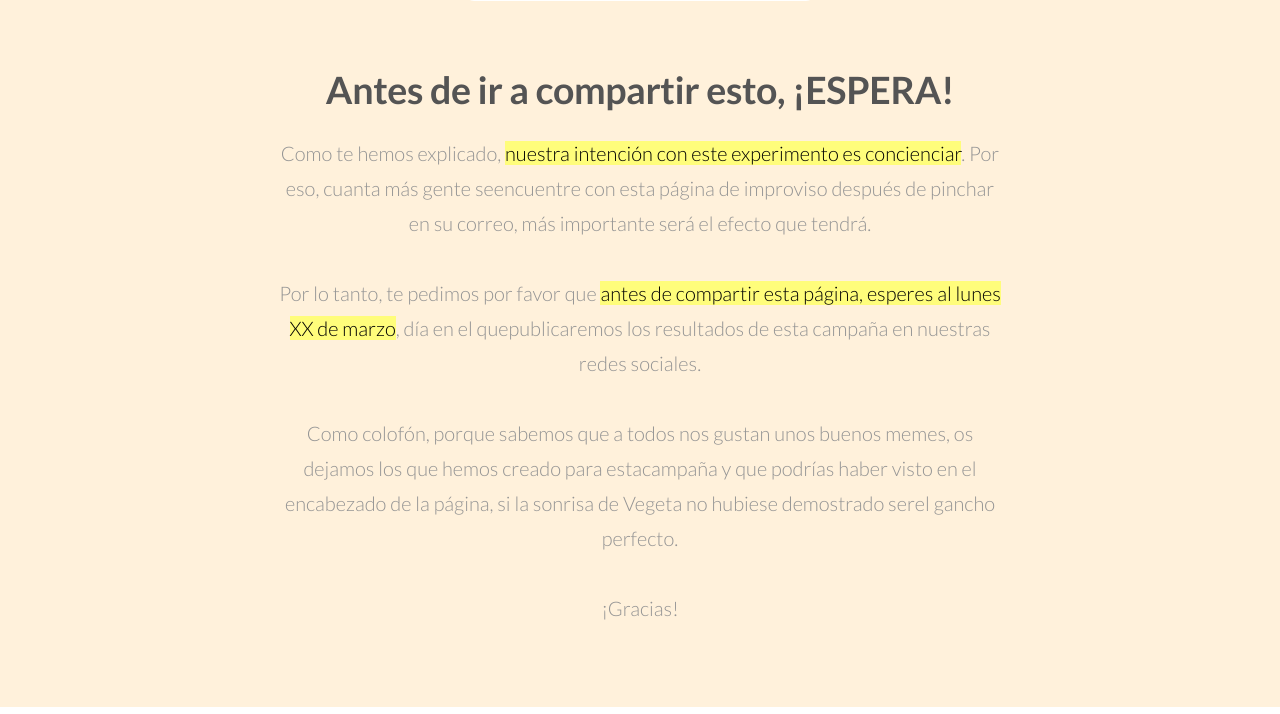
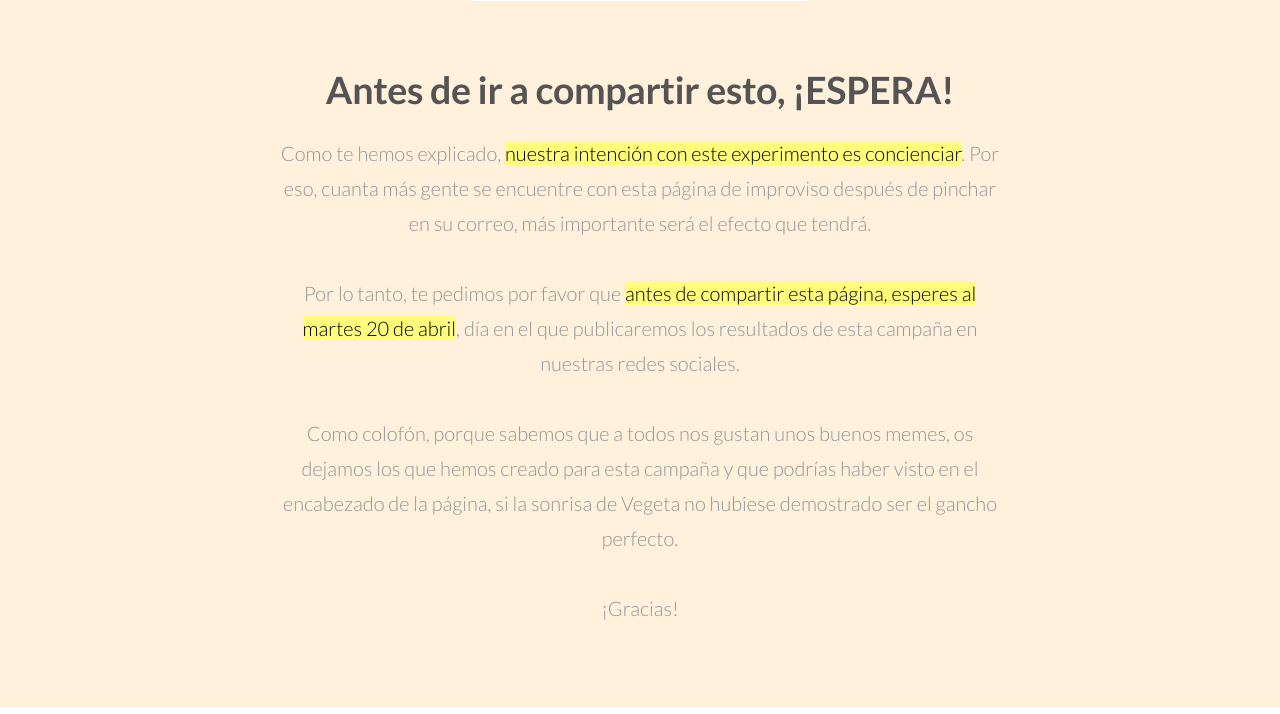
Before and after one commit to IratxeCampo/landing-page-seguridad, a Django app: page / in a window 1280 px wide. Shown: the part 2464-3178 px from the top of the page. Run offline with Django 3.2, Linux system fonts and the light colour scheme; some libraries are stand-ins or nearby versions.

Commit message:
Añadido fecha 20 de abril + separar palabras

```diff
--- a/appSeguWeb/templates/appSeguWeb/index.html
+++ b/appSeguWeb/templates/appSeguWeb/index.html
@@ -85,7 +85,7 @@
 							<br />
 							<h2>{% translate 'Antes de ir a compartir esto, ¡ESPERA!' %}</h2>
 							<p>
-{%blocktranslate%} Como te hemos explicado, <mark>nuestra intención con este experimento es concienciar</mark>. Por eso, cuanta más gente seencuentre con esta página de improviso después de pinchar en su correo, más importante será el efecto que tendrá.<br /><br />Por lo tanto, te pedimos por favor que <mark>antes de compartir esta página, esperes al lunes XX de marzo</mark>, día en el quepublicaremos los resultados de esta campaña en nuestras redes sociales.<br /><br />Como colofón, porque sabemos que a todos nos gustan unos buenos memes, os dejamos los que hemos creado para estacampaña y que podrías haber visto en el encabezado de la página, si la sonrisa de Vegeta no hubiese demostrado serel gancho perfecto.<br /><br />¡Gracias!{% endblocktranslate %}
+{%blocktranslate%} Como te hemos explicado, <mark>nuestra intención con este experimento es concienciar</mark>. Por eso, cuanta más gente se encuentre con esta página de improviso después de pinchar en su correo, más importante será el efecto que tendrá.<br /><br />Por lo tanto, te pedimos por favor que <mark>antes de compartir esta página, esperes al martes 20 de abril</mark>, día en el que publicaremos los resultados de esta campaña en nuestras redes sociales.<br /><br />Como colofón, porque sabemos que a todos nos gustan unos buenos memes, os dejamos los que hemos creado para esta campaña y que podrías haber visto en el encabezado de la página, si la sonrisa de Vegeta no hubiese demostrado ser el gancho perfecto.<br /><br />¡Gracias!{% endblocktranslate %}
 							</p>
 						</div>
 					</div>
```
